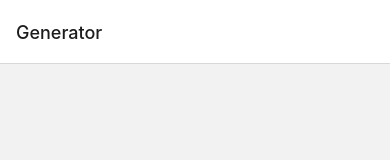
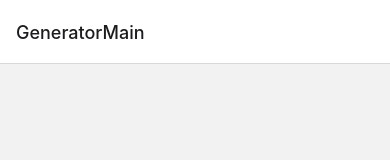
Before and after one commit to runar-app/astra, a React Native app: screen /Generator in a window 390 px wide. Shown: the top 160 px of the page. Built offline with nearby package versions, Linux system fonts and the light colour scheme.

Commit message:
Fix Views Names

```diff
--- a/views/Generator/index.tsx
+++ b/views/Generator/index.tsx
@@ -15,7 +15,7 @@ const GeneratorStack = createNativeStackNavigator();
 export function GeneratorStackScreen() {
   return (
     <GeneratorStack.Navigator>
-      <GeneratorStack.Screen name="Generator" component={GeneratorScreen} />
+      <GeneratorStack.Screen name="GeneratorMain" component={GeneratorScreen} />
     </GeneratorStack.Navigator>
   );
 }
--- a/views/Library/index.tsx
+++ b/views/Library/index.tsx
@@ -15,7 +15,7 @@ const LibraryStack = createNativeStackNavigator();
 export function LibraryStackScreen() {
   return (
     <LibraryStack.Navigator>
-      <LibraryStack.Screen name="Library" component={LibraryScreen} />
+      <LibraryStack.Screen name="LibraryMain" component={LibraryScreen} />
     </LibraryStack.Navigator>
   );
 }
--- a/views/RunicDraws/index.tsx
+++ b/views/RunicDraws/index.tsx
@@ -16,7 +16,7 @@ const RunicDrawsStack = createNativeStackNavigator();
 export function RunicDrawsStackScreen() {
   return (
     <RunicDrawsStack.Navigator>
-      <RunicDrawsStack.Screen name="Runic" component={RunicDrawsScreen} />
+      <RunicDrawsStack.Screen name="RunicMain" component={RunicDrawsScreen} />
     </RunicDrawsStack.Navigator>
   );
 }
--- a/views/Settings/index.tsx
+++ b/views/Settings/index.tsx
@@ -24,7 +24,7 @@ const SettingsStack = createNativeStackNavigator();
 export function SettingsStackScreen() {
   return (
     <SettingsStack.Navigator>
-      <SettingsStack.Screen name="Settings" component={SettingsScreen} />
+      <SettingsStack.Screen name="SettingsMain" component={SettingsScreen} />
       <SettingsStack.Screen name="Details" component={DetailsScreen} />
     </SettingsStack.Navigator>
   );
```
